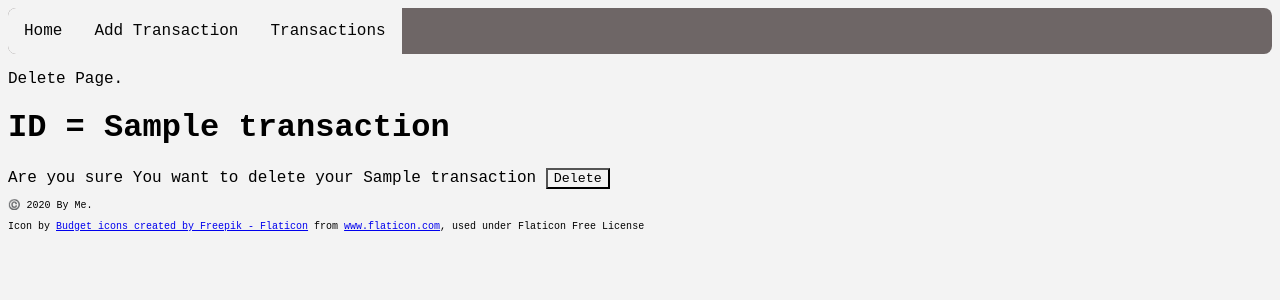
After one commit to Daniel-7733/MyFinanceMap, a Flask app: template app/templates/delete_transaction.html in a window 1280 px wide. The commit adds this page. Shown: the top 300 px of the page. Run offline with Flask 3, Linux system fonts and the light colour scheme; the template is opened without the code that fills it: most values are stand-ins (such as "Sample title", 1, 10 or a date in 2020).

Commit message:
Add delete btn and its own function. Plus its delete_treansaction.html

```diff
--- /dev/null
+++ b/app/templates/delete_transaction.html
@@ -0,0 +1,17 @@
+{% extends "base.html" %}
+{% block title %}My Finance Map{% endblock %}
+{% block content %}
+
+<p>Delete Page.</p>
+<h1>ID = {{ transaction }}</h1>
+
+<section>
+    <div>
+        <form method="POST" action="{{ url_for('main.delete_transaction', id=id) }}">
+            <label>Are you sure You want to delete your {{ transaction }}</label>
+            <button type="submit">Delete</button>
+        </form>
+    </div>
+</section>
+
+{% endblock %}
--- a/app/templates/transactions.html
+++ b/app/templates/transactions.html
@@ -37,6 +37,7 @@
 
             <!-- Edit & Delete btn -->
             <td><a href="{{ url_for('main.edit_transaction', id=transaction.id) }}">Edit</a></td>
+            <td><a href="{{ url_for('main.delete_transaction', id=transaction.id) }}">Delete</a></td>
             <!-- <td><button type="button">Delete</button></td> -->
         </tr>
         {% endfor %}
```
Also changed, not shown: app/routes.py (+16 -0 lines).
